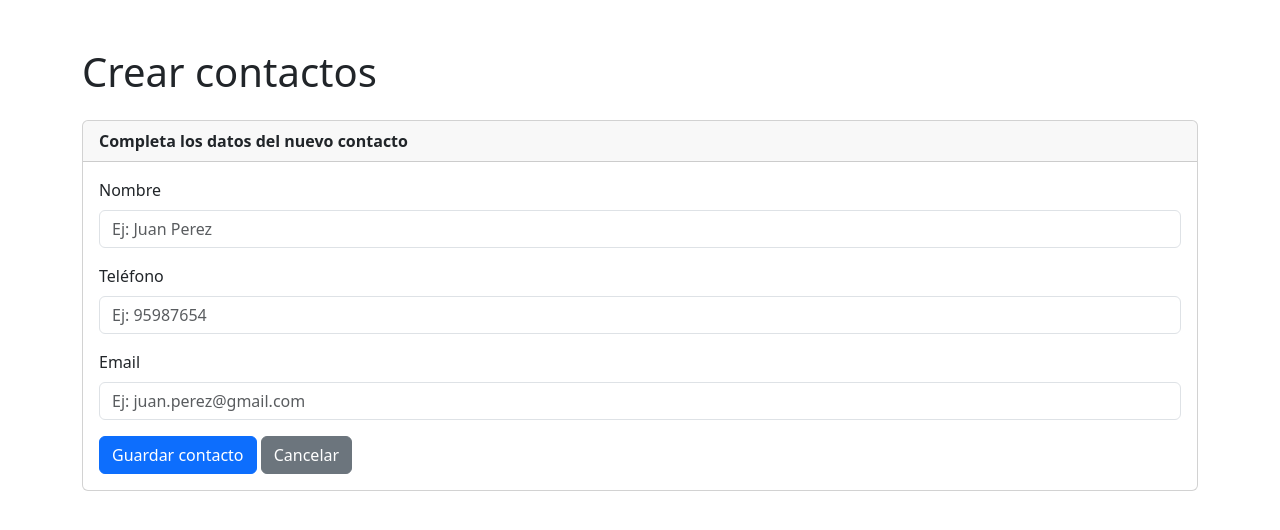
After one commit to BelParia/mi_app_sql, a Flask app: page /crear in a window 1280 px wide. The commit adds this page. Shown: the top 530 px of the page. Run offline with Flask 3, Linux system fonts and the light colour scheme.

Commit message:
funcionalidad: Agregar vistas de crear, editar y eliminar contacto con confirmación

```diff
--- a/routes.py
+++ b/routes.py
@@ -1,6 +1,21 @@
-from flask import render_template
+from flask import render_template, request, redirect, url_for
 
 def register_app(app):
     @app.route("/")
     def inicio():
         return render_template("index.html")
+
+    @app.route("/crear")
+    def crear():
+        return render_template("crear.html")
+
+    @app.route("/editar")
+    def editar():
+        return render_template("editar.html")
+
+    @app.route("/eliminar", methods=["GET", "POST"])
+    def eliminar():
+        if request.method == "POST":
+            # TODO: eliminar el contacto de la base de datos
+            return redirect(url_for("inicio"))
+        return render_template("eliminar.html")
--- /dev/null
+++ b/templates/crear.html
@@ -0,0 +1,44 @@
+<!DOCTYPE html>
+<html lang="es">
+
+<head>
+    <meta charset="UTF-8">
+    <meta name="viewport" content="width=device-width, initial-scale=1.0">
+    <title>Crear contacto</title>
+    <link href="https://cdn.jsdelivr.net/npm/bootstrap@5.3.8/dist/css/bootstrap.min.css" rel="stylesheet"
+        integrity="sha384-sRIl4kxILFvY47J16cr9ZwB07vP4J8+LH7qKQnuqkuIAvNWLzeN8tE5YBujZqJLB" crossorigin="anonymous">
+</head>
+
+<body>
+    <div class="container mt-5">
+        <h1 class="mb-4">Crear contactos</h1>
+
+        <div class="card">
+            <div class="card-header fw-bold">Completa los datos del nuevo contacto</div>
+            <div class="card-body">
+                <form>
+                    <div class="mb-3">
+                        <label for="nombre" class="form-label">Nombre</label>
+                        <input type="text" class="form-control" id="nombre" placeholder="Ej: Juan Perez">
+                    </div>
+                    <div class="mb-3">
+                        <label for="telefono" class="form-label">Teléfono</label>
+                        <input type="tel" class="form-control" id="telefono" placeholder="Ej: 95987654">
+                    </div>
+                    <div class="mb-3">
+                        <label for="email" class="form-label">Email</label>
+                        <input type="email" class="form-control" id="email" placeholder="Ej: juan.perez@gmail.com">
+                    </div>
+                    <button type="button" class="btn btn-primary">Guardar contacto</button>
+                    <a href="{{ url_for('inicio') }}" class="btn btn-secondary">Cancelar</a>
+                </form>
+            </div>
+        </div>
+    </div>
+
+    <script src="https://cdn.jsdelivr.net/npm/bootstrap@5.3.8/dist/js/bootstrap.bundle.min.js"
+        integrity="sha384-FKyoEForCGlyvwx9Hj09JcYn3nv7wiPVlz7YYwJrWVcXK/BmnVDxM+D2scQbITxI"
+        crossorigin="anonymous"></script>
+</body>
+
+</html>
--- a/templates/index.html
+++ b/templates/index.html
@@ -13,7 +13,7 @@
     <div class="container nt-5">
         <div class="d-flex justify-content-between align-items-center">
             <h1>Agenda de Contactos</h1>
-            <button type="button" class="btn btn-primary">+ Nuevo contacto</button>
+            <a href="{{ url_for('crear') }}" class="btn btn-primary">+ Nuevo contacto</a>
         </div>
 
 
@@ -34,8 +34,8 @@
                     <td>918893934</td>
                     <td>brandon.urtecho@gmail.com</td>
                     <td class="text-center">
-                        <button type="button" class="btn btn-warning">Editar</button>
-                        <button type="button" class="btn btn-danger">Eliminar</button>
+                        <a href="{{ url_for('editar') }}" class="btn btn-warning">Editar</a>
+                        <a href="{{ url_for('eliminar') }}" class="btn btn-danger">Eliminar</a>
                     </td>
                 </tr>
             </tbody>
```
Also changed, not shown: templates/editar.html (added, +44 -0 lines), templates/eliminar.html (added, +34 -0 lines).
